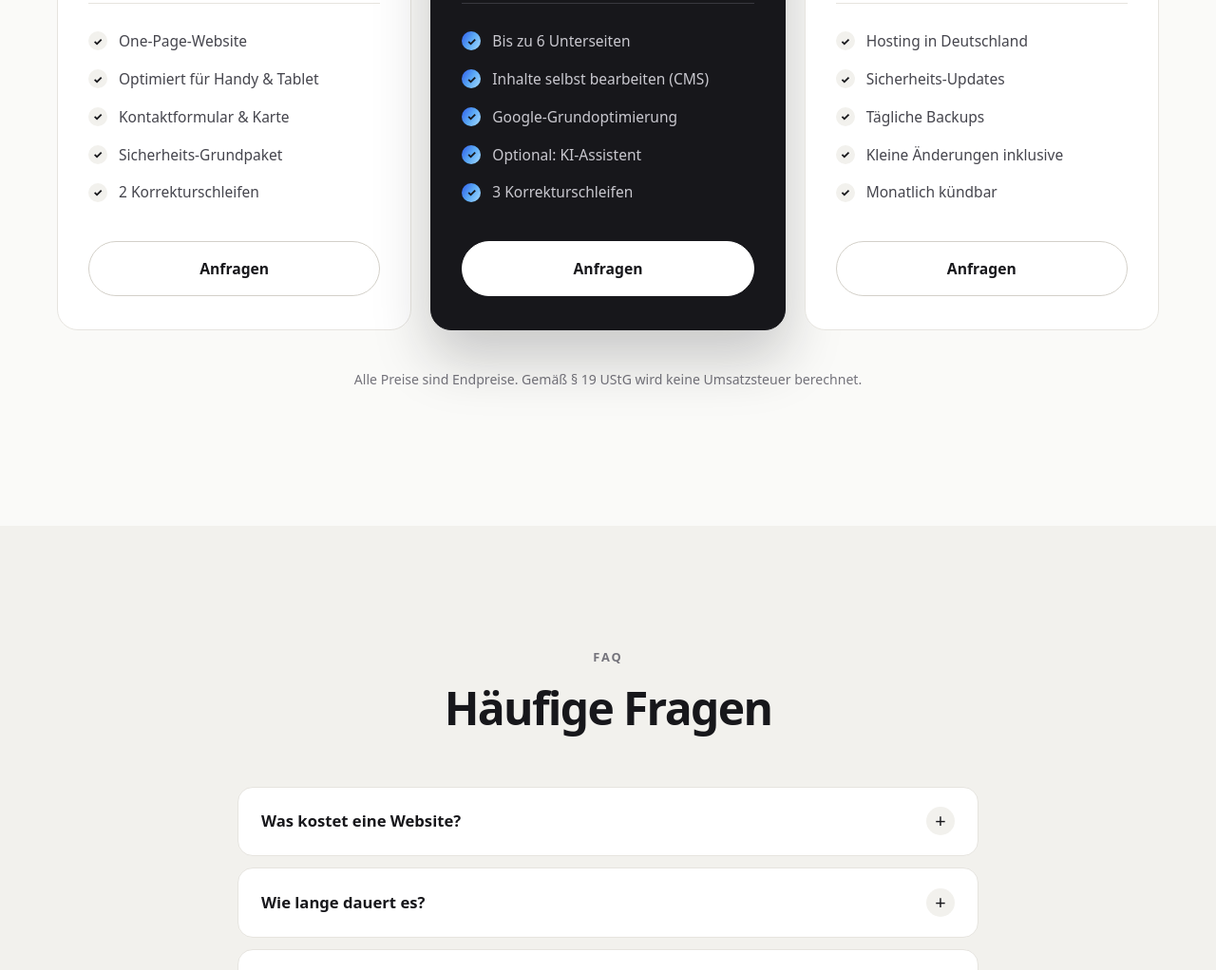
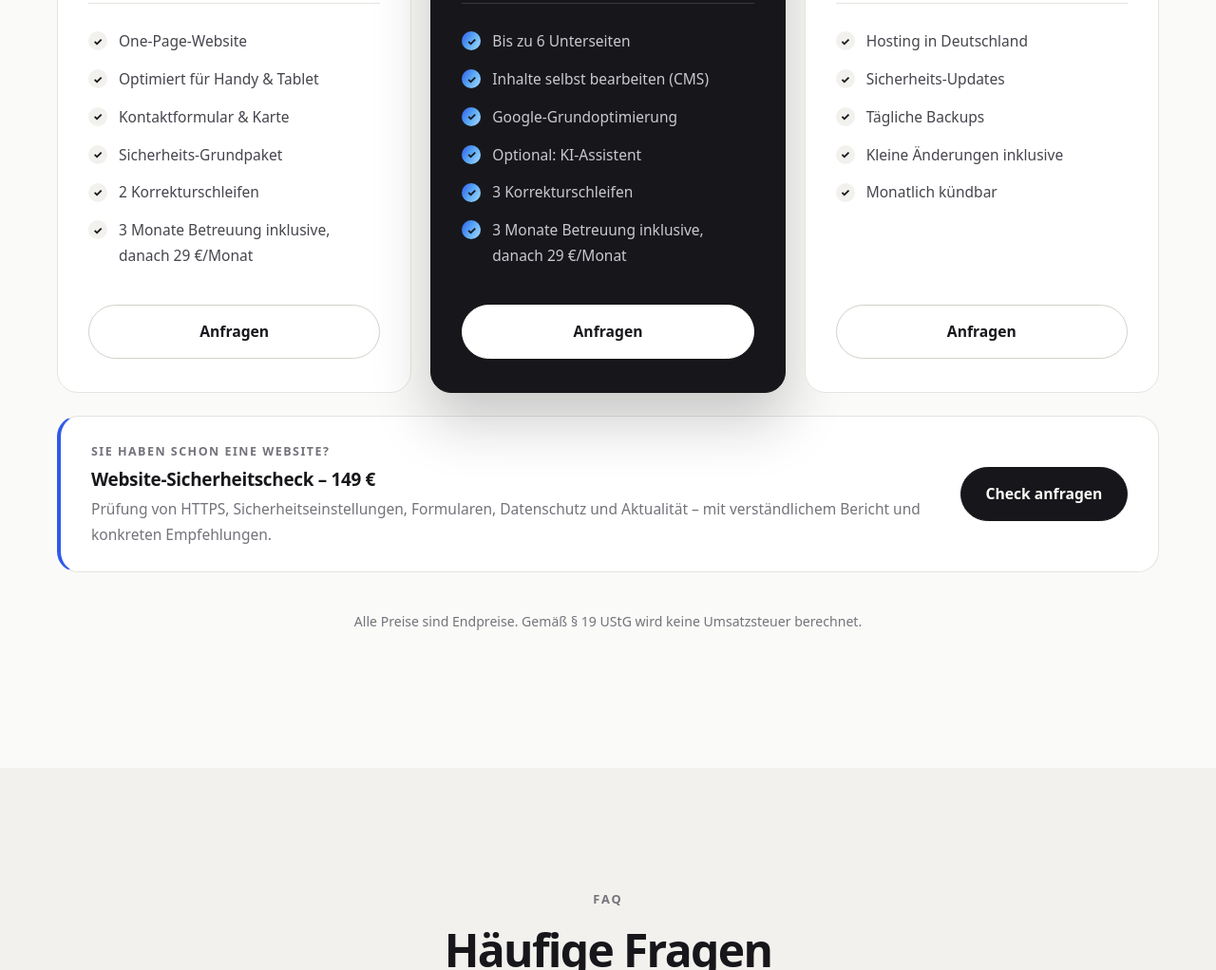
Before and after one commit to 60eren/meo-digital, a plain HTML site: page index.html in a window 1280 px wide. Shown: the part 5170-6192 px from the top of the page at 95% size. Drawn offline with Linux system fonts and the light colour scheme; animation ran at ten frames a second.

Commit message:
2 pakete

```diff
--- a/index.html
+++ b/index.html
@@ -507,6 +507,7 @@
                 <li>Kontaktformular &amp; Karte</li>
                 <li>Sicherheits-Grundpaket</li>
                 <li>2 Korrekturschleifen</li>
+                <li>3 Monate Betreuung inklusive, danach 29&nbsp;€/Monat</li>
               </ul>
               <a href="#kontakt" class="btn btn-ghost btn-block">Anfragen</a>
             </article>
@@ -522,6 +523,7 @@
                 <li>Google-Grundoptimierung</li>
                 <li>Optional: KI-Assistent</li>
                 <li>3 Korrekturschleifen</li>
+                <li>3 Monate Betreuung inklusive, danach 29&nbsp;€/Monat</li>
               </ul>
               <a href="#kontakt" class="btn btn-block">Anfragen</a>
             </article>
@@ -544,6 +546,19 @@
           </div>
 
           <!-- Rechtlicher Hinweis: Als Kleinunternehmer diesen Satz verwenden, sonst „inkl. MwSt.“ angeben -->
+          <div class="check-offer reveal">
+            <div>
+              <p class="check-offer-eyebrow">Sie haben schon eine Website?</p>
+              <h3>Website-Sicherheitscheck – 149&nbsp;€</h3>
+              <p>
+                Prüfung von HTTPS, Sicherheitseinstellungen, Formularen,
+                Datenschutz und Aktualität – mit verständlichem Bericht und
+                konkreten Empfehlungen.
+              </p>
+            </div>
+            <a href="#kontakt" class="btn">Check anfragen</a>
+          </div>
+
           <p class="footnote center">
             Alle Preise sind Endpreise. Gemäß §&nbsp;19&nbsp;UStG wird keine
             Umsatzsteuer berechnet.
--- a/style.css
+++ b/style.css
@@ -2036,3 +2036,30 @@ body:has(.page) .site-header {
 .site-footer .logo img {
   height: 24px;
 }
+
+/* ---------- Sicherheitscheck ---------- */
+.check-offer {
+  margin-top: 1.5rem;
+  display: flex;
+  align-items: center;
+  justify-content: space-between;
+  gap: 1.5rem;
+  padding: 1.6rem 2rem;
+  background: var(--surface);
+  border: 1px solid var(--border);
+  border-left: 4px solid var(--a1);
+  border-radius: var(--radius);
+}
+.check-offer h3 { margin: 0 0 0.4rem; }
+.check-offer p { margin: 0; color: var(--muted); font-size: 0.97rem; }
+.check-offer-eyebrow {
+  font-size: 0.78rem !important;
+  font-weight: 600;
+  text-transform: uppercase;
+  letter-spacing: 0.12em;
+  margin-bottom: 0.4rem !important;
+}
+.check-offer .btn { flex: none; }
+@media (max-width: 720px) {
+  .check-offer { flex-direction: column; align-items: flex-start; }
+}
```
